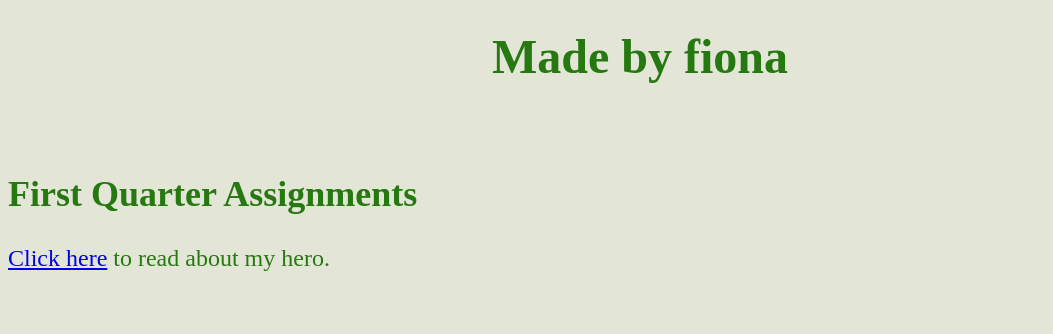
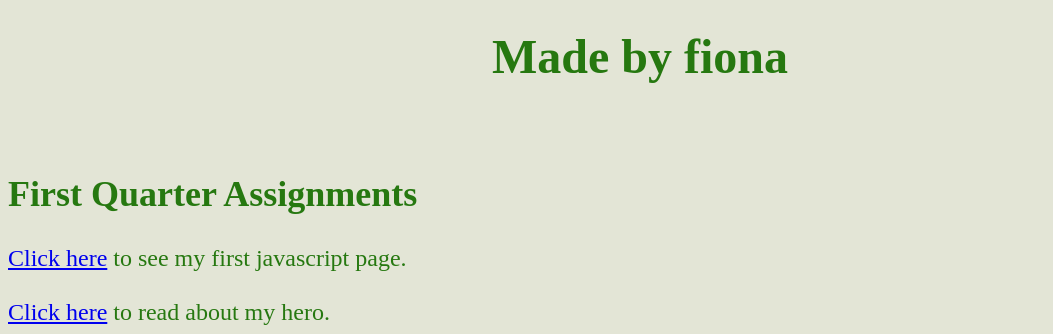
Before and after one commit to p2hirschfield24/Website, a plain HTML site: page index.html in a window 1280 px wide. Shown: the part 473-807 px from the top of the page, without its empty margins (0-1053 px from the left). Drawn offline with Linux system fonts and the light colour scheme.

Commit message:
Update index.html

```diff
--- a/index.html
+++ b/index.html
@@ -17,6 +17,7 @@
 <br/>
 
 <h2>First Quarter Assignments</h2>
+<a href="javaScript.html">Click here</a> to see my first javascript page.<br></br>
 <a href="hero.html">Click here</a> to read about my hero.
 
 
```
